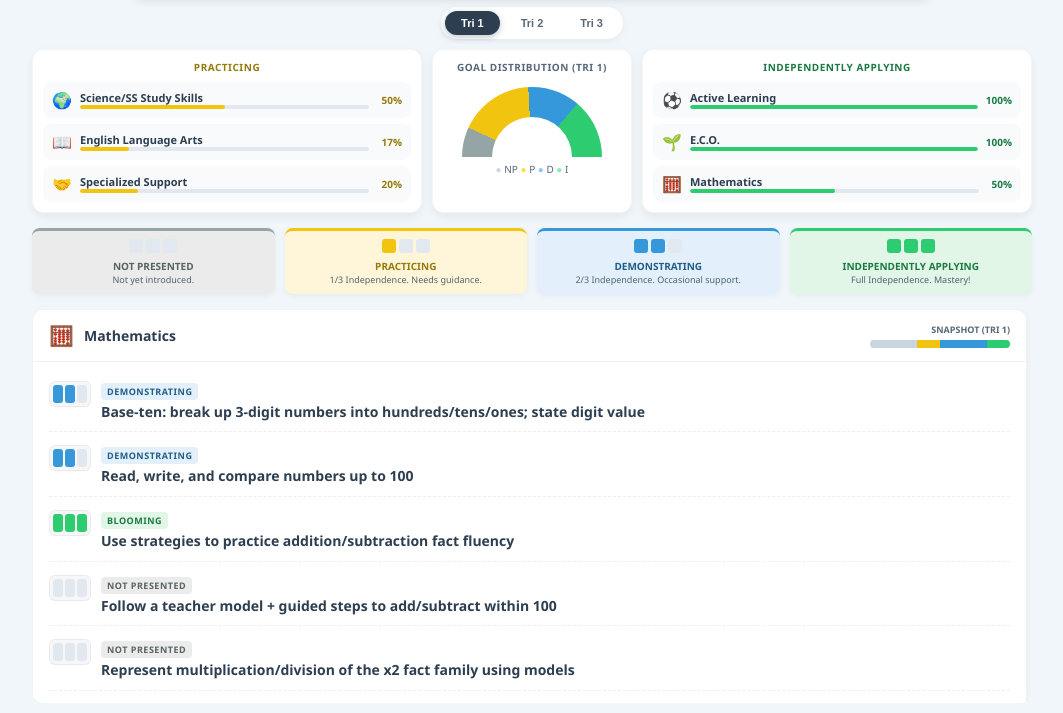
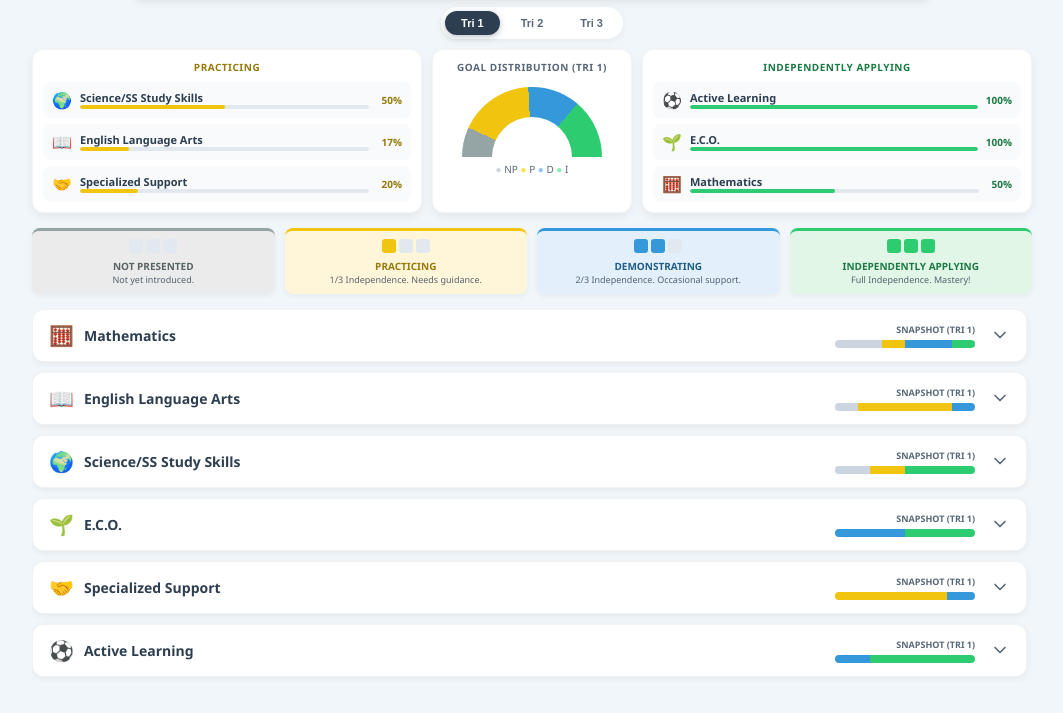
Before and after one commit to Eric-Thrive/Windom-Progress-Draft, a plain HTML site: page index.html in a window 1280 px wide. Shown: the part 87-800 px from the top of the page, without its empty margins (108-1171 px from the left). Drawn offline with Linux system fonts and the light colour scheme.

Commit message:
Refactor summary-right to summary-right-group

```diff
--- a/index.html
+++ b/index.html
@@ -361,11 +361,26 @@
     .summary-icon { font-size: 20px; }
     .summary-title { font-size: 14px; font-weight: 700; color: var(--head-text); }
 
-    .summary-right {
+    .summary-right-group {
+      display: flex; align-items: center; gap: 15px;
+    }
+
+    .summary-stats {
       display: flex; flex-direction: column; align-items: flex-end; gap: 4px;
       min-width: 140px; position: relative; cursor: help;
     }
     .summary-label { font-size: 9px; text-transform: uppercase; font-weight: 700; color: var(--text-muted); }
+
+    /* Accordion Caret Icon */
+    .accordion-icon {
+      color: var(--text-muted);
+      transition: transform 0.3s ease;
+      display: flex;
+      align-items: center;
+    }
+    details[open] .accordion-icon {
+      transform: rotate(180deg);
+    }
 
     /* Stack Bars in Header */
     .mini-stack {
@@ -388,7 +403,7 @@
       content: ""; position: absolute; top: 100%; left: 50%; margin-left: -5px;
       border-width: 5px; border-style: solid; border-color: #334155 transparent transparent transparent;
     }
-    .summary-right:hover .tooltip { visibility: visible; opacity: 1; bottom: 125%; }
+    .summary-stats:hover .tooltip { visibility: visible; opacity: 1; bottom: 125%; }
 
     .card-body {
       padding: 0 16px 16px 16px; border-top: 1px solid #f0f0f0; background: #fff;
@@ -800,13 +815,15 @@
         `).join("");
 
         accHtml += `
-          <details class="subject-card" id="acc-subj-${sIdx}" open>
+          <details class="subject-card" id="acc-subj-${sIdx}">
             <summary>
               <div class="summary-left">
                 <span class="summary-icon">${icon}</span>
                 <span class="summary-title">${subject}</span>
               </div>
-              <div class="summary-right">
+
+              <div class="summary-right-group">
+                <div class="summary-stats">
                   <span class="summary-label" id="sl-${sIdx}">Snapshot</span>
                   <div class="mini-stack" id="ss-${sIdx}">
                     <div class="ms-seg np" style="width:0%"></div>
@@ -814,7 +831,22 @@
                     <div class="ms-seg d" style="width:0%"></div>
                     <div class="ms-seg i" style="width:0%"></div>
                   </div>
+                  <div class="tooltip">
+                    <div style="font-weight:700;margin-bottom:4px">Snapshot</div>
+                    <div style="font-weight:400; opacity:0.9">
+                      <span style="color:#cbd5e1">●</span> NP
+                      <span style="color:#fde047">●</span> P
+                      <span style="color:#93c5fd">●</span> D
+                      <span style="color:#86efac">●</span> I
                     </div>
+                  </div>
+                </div>
+                <!-- Caret Icon -->
+                <div class="accordion-icon">
+                  <svg viewBox="0 0 24 24" width="20" height="20" fill="none" stroke="currentColor" stroke-width="2" stroke-linecap="round" stroke-linejoin="round"><polyline points="6 9 12 15 18 9"></polyline></svg>
+                </div>
+              </div>
+
             </summary>
             <div class="card-body">${rows}</div>
           </details>
```
Lines whose indentation alone changed are shown as unchanged.
